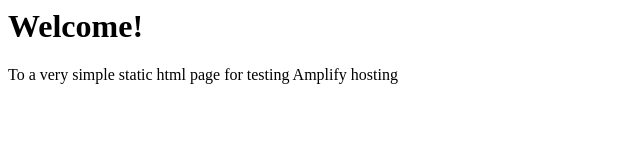
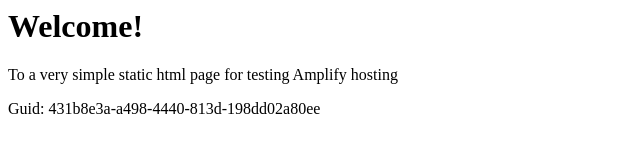
Before and after one commit to aws-aemilia-pdx/Github-PR-Commit-Integration-Test-DoNotTouch-GitHubAutoBuildCanaryTest-v1-preprod-us-west-2, a website: page src/index.html in a window 1280 px wide. Shown: the whole page, without its empty margins (0-640 px from the left). Drawn offline with Linux system fonts and the light colour scheme.

Commit message:
commit from integ tests

```diff
--- a/src/index.html
+++ b/src/index.html
@@ -1,3 +1,5 @@
+
+
 <html lang="en">
 
 <head>
@@ -10,6 +12,6 @@
 <body>
     <h1>Welcome!</h1>
     <p>To a very simple static html page for testing Amplify hosting</p>
-</body>
+    <p>Guid: 431b8e3a-a498-4440-813d-198dd02a80ee</p></body>
 
 </html>
```
